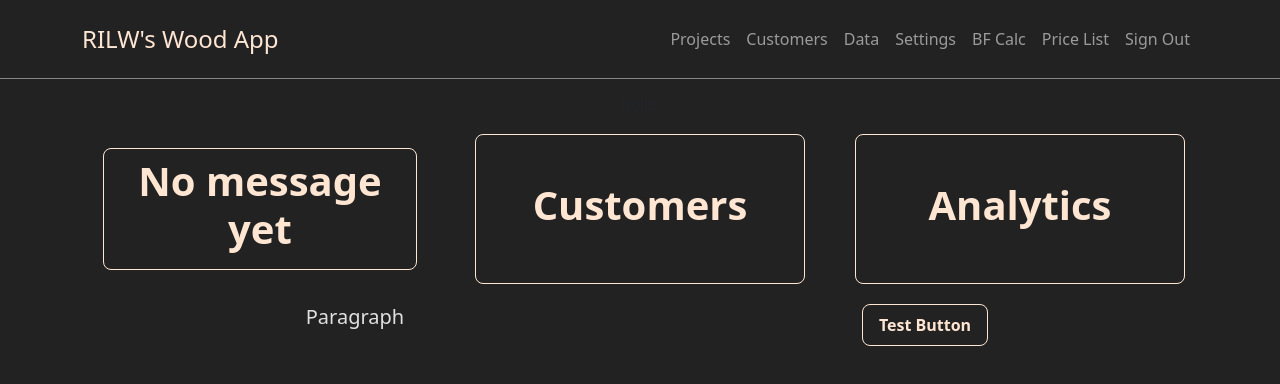
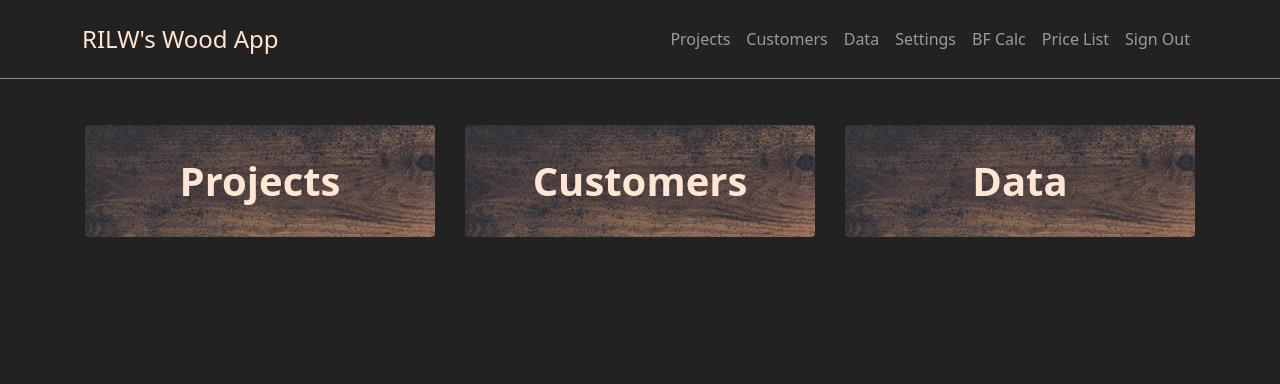
Before and after one commit to JCWoodworker/WPM_new_frontend, a React (Vite) app: page / in a window 1280 px wide. Shown: the top 384 px of the page. Built offline with nearby package versions, Linux system fonts and the light colour scheme.

Commit message:
set up home pages and top bar nav links for guest, user, and admin with logic to match our future-implementation of authentication

```diff
--- a/src/App.jsx
+++ b/src/App.jsx
@@ -1,16 +1,41 @@
-import React from "react"
+import React, { useState } from "react"
 import "./assets/sass/main.scss"
 
 import TopNavigationBar from "./components/layouts/navigation/TopNavigationBar.jsx"
 import HomePage from "./components/layouts/HomePage.jsx"
+import UserHome from "./components/layouts/userPages/UserHome.jsx"
+import AdminHome from "./components/layouts/adminPages/AdminHome.jsx"
 
 function App() {
-	return (
-		<>
-			<TopNavigationBar />
-			<HomePage />
-		</>
-	)
+	const [loggedIn, setLoggedIn] = useState({
+		guest: false,
+		admin: false,
+		user: true,
+	})
+
+	if (loggedIn.user) {
+		return (
+			<>
+				<TopNavigationBar loggedIn={loggedIn} />
+				<UserHome />
+			</>
+		)
+	} else if (loggedIn.admin) {
+		return (
+			<>
+				<TopNavigationBar loggedIn={loggedIn} />
+				<AdminHome />
+			</>
+		)
+	} else {
+		return (
+			<>
+				<TopNavigationBar loggedIn={loggedIn} />
+				<HomePage />
+			</>
+		)
+	}
+
 }
 
 export default App
--- a/src/assets/sass/base/_mixins.scss
+++ b/src/assets/sass/base/_mixins.scss
@@ -11,14 +11,17 @@
 
 // Text mixins
 
-@mixin heading-text-color-weight {
+@mixin headings {
+  font-weight: 700;
   color: colors.$medium-beige;
-  font-weight: 700;
-  width: fit-content;
   text-align: center;
+  width: 350px;
+  padding: 2rem;
+  border-radius: 0.25rem;
+  background-image: url('../../../../public/WoodBackground.jpeg');
 }
 
-@mixin paragraph-list-text-color-weight {
+@mixin paragraphs {
   color: colors.$light-gray;
   font-weight: 400;
   width: fit-content;
--- a/src/assets/sass/main.scss
+++ b/src/assets/sass/main.scss
@@ -8,20 +8,20 @@ body {
 
 h1 {
   font-size: 2.5rem;
-  @include base.heading-text-color-weight;
+  @include base.headings;
 }
 
 h2 {
   font-size: 2rem;
-  @include base.heading-text-color-weight;
+  @include base.headings;
 }
 
 h3 {
   font-size: 1.5rem;
-  @include base.heading-text-color-weight;
+  @include base.headings;
 }
 
 p {
   font-size: 1.25rem;
-  @include base.paragraph-list-text-color-weight;
+  @include base.paragraphs;
 }
--- a/src/components/TestGet.jsx
+++ /dev/null
@@ -1,25 +0,0 @@
-import React, {useState } from "react";
-import axios from "axios";
-
-const TestGet = () => {
-  const [data, setData] = useState(null);
-
-  const getLocalhost = async () => {
-    const response = await axios.get("http://localhost:3000/");
-    setData(response.data);
-    setTimeout(() => {
-      setData(null);
-    }
-    , 3000);
-  }
-
-  const message = data ? data.message : "No message yet";
-
-  return (
-    <div  className='clickable-button' onClick={getLocalhost}>
-      <h1>{message}</h1>
-    </div>
-  );
-}
-
-export default TestGet;
--- /dev/null
+++ b/src/components/layouts/adminPages/AdminHome.jsx
@@ -0,0 +1,28 @@
+import React from "react"
+import { Container, Row, Col } from "react-bootstrap"
+
+const HomePage = () => {
+
+	return (
+		<Container className="main_container">
+			<Row>
+				<Col className="top-col">
+					<span></span>
+				</Col>
+			</Row>
+			<Row>
+				<Col className="header-col" xs={12}>
+          <h1>Pricing</h1>
+				</Col>
+				<Col className="header-col" xs={12}>
+          <h1>Messaging</h1>
+				</Col>
+				<Col className="header-col" xs={12}>
+          <h1>Analytics</h1>
+				</Col>
+			</Row>
+		</Container>
+	)
+}
+
+export default HomePage
--- /dev/null
+++ b/src/components/layouts/navigation/TopLinks.jsx
@@ -0,0 +1,51 @@
+import React from 'react'
+import { Nav } from 'react-bootstrap'
+
+const TopLinks = ({ loggedIn }) => {
+
+const userLinks = (
+  <Nav>
+    <Nav.Link href="#projects">Projects</Nav.Link>
+    <Nav.Link href="#customers">Customers</Nav.Link>
+    <Nav.Link href="#data">Data</Nav.Link>
+    <Nav.Link href="#settings">Settings</Nav.Link>
+    <Nav.Link href="#calc">BF Calc</Nav.Link>
+    <Nav.Link href="#priceList">Price List</Nav.Link>
+    <Nav.Link eventKey={1} href="#signIn">
+      Sign Out
+    </Nav.Link>
+  </Nav>
+)
+
+const adminLinks = (
+  <Nav>
+    <Nav.Link href="#pricing">Pricing</Nav.Link>
+    <Nav.Link href="#messaging">Messaging</Nav.Link>
+    <Nav.Link href="#analytics">Analytics</Nav.Link>
+  </Nav>
+)
+
+const guestLinks = (
+  <Nav>
+    <Nav.Link href="#signIn">Sign In</Nav.Link>
+    <Nav.Link href="#register">Register</Nav.Link>
+  </Nav>
+)
+
+const showLinks = () => {
+  if (loggedIn.admin) {
+    return adminLinks
+  } else if (loggedIn.user) {
+    return userLinks
+  } else {
+    return guestLinks
+  }
+}
+
+return (
+  <>{showLinks()}</>
+)
+
+}
+
+export default TopLinks
--- a/src/components/layouts/navigation/TopNavigationBar.jsx
+++ b/src/components/layouts/navigation/TopNavigationBar.jsx
@@ -1,6 +1,10 @@
+import { useState } from "react"
 import { Container, Nav, Navbar } from "react-bootstrap"
 
-const TopNavigationBar = () => {
+import TopLinks from "./TopLinks.jsx"
+
+const TopNavigationBar = ({ loggedIn }) => {
+
 	return (
 		<Navbar
 			collapseOnSelect
@@ -14,17 +18,7 @@ const TopNavigationBar = () => {
 				<Navbar.Toggle aria-controls="responsive-navbar-nav" />
 				<Navbar.Collapse id="responsive-navbar-nav">
 					<Nav className="me-auto"></Nav>
-					<Nav>
-						<Nav.Link href="#projects">Projects</Nav.Link>
-						<Nav.Link href="#customers">Customers</Nav.Link>
-						<Nav.Link href="#data">Data</Nav.Link>
-						<Nav.Link href="#settings">Settings</Nav.Link>
-						<Nav.Link href="#calc">BF Calc</Nav.Link>
-						<Nav.Link href="#priceList">Price List</Nav.Link>
-						<Nav.Link eventKey={1} href="#signIn">
-							Sign Out
-						</Nav.Link>
-					</Nav>
+					<TopLinks loggedIn={loggedIn}/>
 				</Navbar.Collapse>
 			</Container>
 		</Navbar>
--- /dev/null
+++ b/src/components/layouts/userPages/UserHome.jsx
@@ -0,0 +1,28 @@
+import React from "react"
+import { Container, Row, Col } from "react-bootstrap"
+
+const HomePage = () => {
+
+	return (
+		<Container className="main_container">
+			<Row>
+				<Col className="top-col">
+					<span></span>
+				</Col>
+			</Row>
+			<Row>
+				<Col className="header-col" xs={12}>
+          <h1>Projects</h1>
+				</Col>
+				<Col className="header-col" xs={12}>
+          <h1>Customers</h1>
+				</Col>
+				<Col className="header-col" xs={12}>
+          <h1>Data</h1>
+				</Col>
+			</Row>
+		</Container>
+	)
+}
+
+export default HomePage
```
